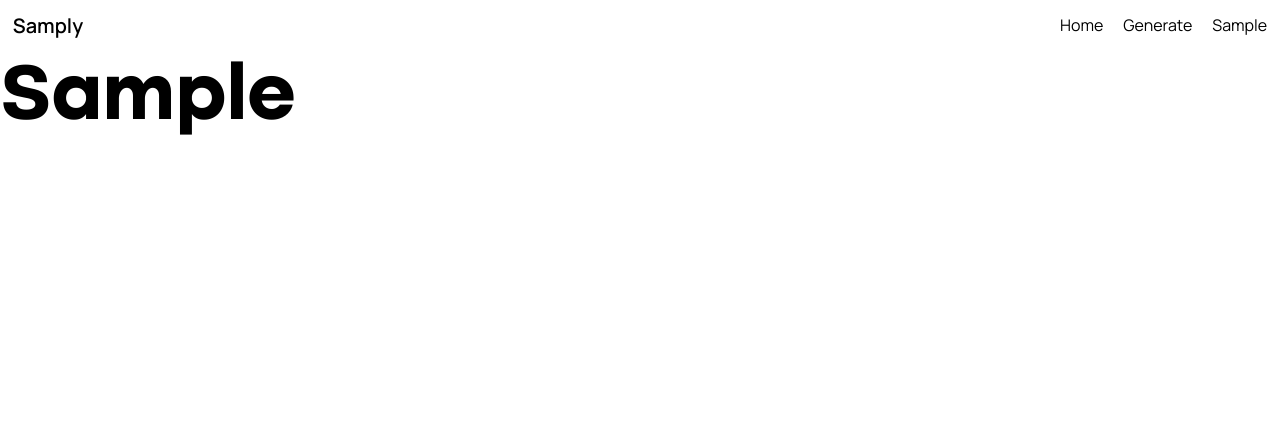
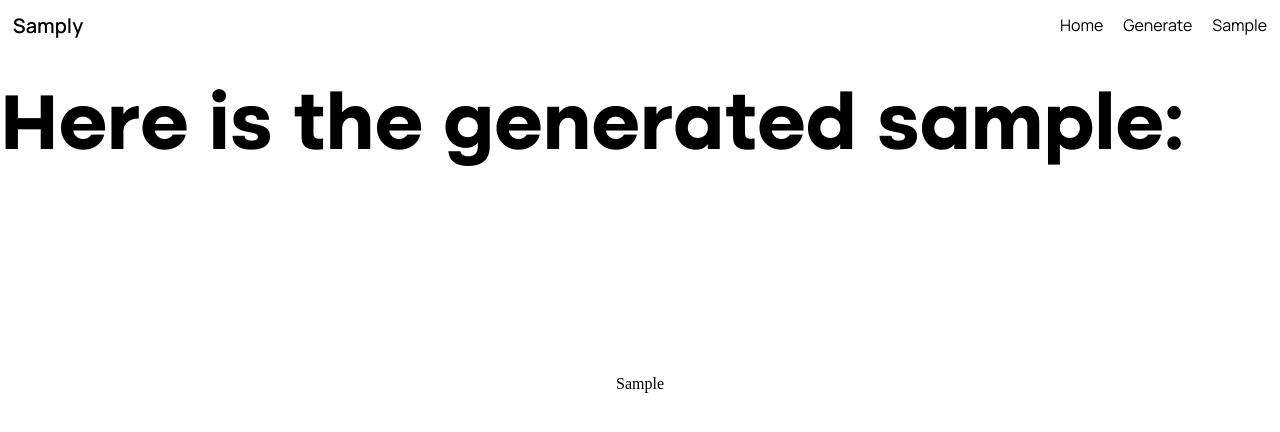
Before and after one commit to Glory-menga/Prototype-Sample-Generation, a React (Vite) app in the folder Sample-Generation/: page /sample in a window 1280 px wide. Shown: the top 432 px of the page. Built offline with nearby package versions, Linux system fonts and the light colour scheme.

Commit message:
Dummy Sample page done

```diff
--- a/Sample-Generation/src/App.css
+++ b/Sample-Generation/src/App.css
@@ -45,8 +45,8 @@ li{
   gap: 10px;
 }
 .showreel{
-  margin-top: 50px;
-  height: 400px;
+  margin-top: 30px;
+  height: 420px;
   width: 100%;
   object-fit: cover;
   overflow-y: hidden;
@@ -89,3 +89,13 @@ li{
   gap: 10px;
 }
 /* Generate */
+/* Sample */
+.sample{
+  margin-top: 30px;
+}
+.sample-audio{
+  display: flex;
+  margin-top: 200px;
+  justify-content: center;
+}
+/* Sample */
--- a/Sample-Generation/src/pages/Sample.tsx
+++ b/Sample-Generation/src/pages/Sample.tsx
@@ -4,8 +4,11 @@ const Sample = () => {
     return (
         <>
             <Nav />
-            <div>
-                <h1>Sample</h1>
+            <div className='container'>
+                <div className='sample'>
+                    <h1>Here is the generated sample:</h1>
+                    <div className='sample-audio'>Sample</div>
+                </div>
             </div>
         </>
     );
```
